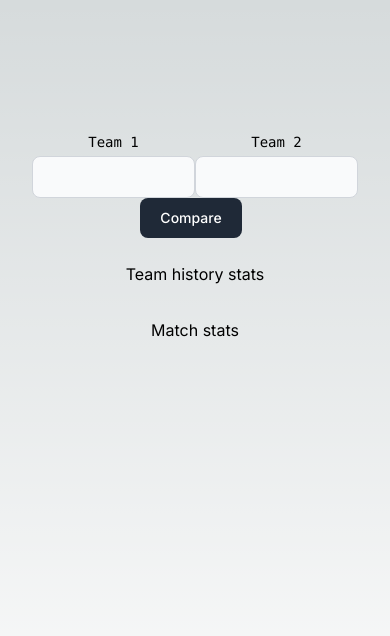
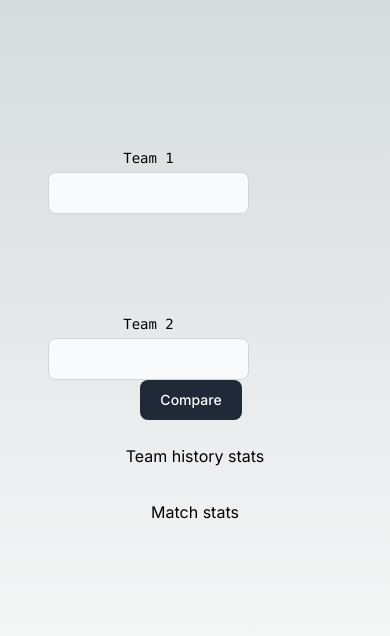
Before and after one commit to rafael-leal-mccormack/nba-total-scores-app, a Next.js app: page / in a window 390 px wide. Shown: the top 636 px of the page. Built offline with nearby package versions, Linux system fonts and the light colour scheme.

Commit message:
add loading state and add wrapping to tables for better phone design

```diff
--- a/src/app/api/route.ts
+++ b/src/app/api/route.ts
@@ -1,9 +1,9 @@
 import { NextRequest } from "next/server";
 // For local usage
-// import puppeteer, { Browser, Page } from "puppeteer";
+import puppeteer, { Browser, Page } from "puppeteer";
 
 // For remote usage
-import puppeteer, { Browser, Page } from "puppeteer-core";
+// import puppeteer, { Browser, Page } from "puppeteer-core";
 
 // export const runtime = "edge"
 export const maxDuration = 60;
--- a/src/app/page.tsx
+++ b/src/app/page.tsx
@@ -5,6 +5,7 @@
 import ATL from "../components/logos/atl";
 import Logo from "../components/Logo";
 import { NBAAbbreviation } from "../utils/util";
+import Spinner from "../components/Spinner";
 
 type Stats = {
   team1: Object[];
@@ -18,10 +19,19 @@
   const [stats, setStats] = useState<Stats>(null);
   const [team1Logo, setTeam1Logo] = useState<NBAAbbreviation>(null);
   const [team2Logo, setTeam2Logo] = useState<NBAAbbreviation>(null);
+  const [loading, setLoading] = useState<boolean>(false);
 
   return (
-    <main className="flex min-h-screen flex-col items-center p-8">
-      <div className="z-10 max-w-5xl w-full items-center justify-between font-mono text-sm flex">
+    <main className="flex min-h-screen flex-col items-center p-12">
+      {loading ? (
+        <div className="flex justify-center items-center absolute h-full w-full left-0 top-0">
+          <Spinner></Spinner>
+        </div>
+      ) : (
+        ""
+      )}
+
+      <div className="z-10 max-w-5xl flex-wrap w-full items-center justify-between font-mono text-sm flex">
         <div className="flex flex-col items-center">
           <div className="h-24 w-24">
             <Logo name={team1Logo}></Logo>
@@ -45,11 +55,12 @@
       </div>
       <button
         onClick={async () => {
+          setLoading(true);
           const res = await fetch(
             `/api?team1=${team1Ref.current?.value}&team2=${team2Ref.current?.value}`
           );
           const results: Stats = await res.json();
-
+          setLoading(false);
           setTeam1Logo((results?.match[0] as any)["TM"]);
           setTeam2Logo((results?.match[0] as any)["OPP"]);
           setStats(results);
@@ -59,7 +70,7 @@
         Compare
       </button>
       <h2 className="mt-4">Team history stats</h2>
-      <div className="z-10 max-w-5xl w-full items-center justify-between font-mono text-sm flex py-4 gap-6">
+      <div className="z-10 flex-wrap w-full items-center justify-between font-mono text-sm flex py-4 gap-6">
         <div className="overflow-scroll">
           <Table teamStats={stats?.team1}></Table>
         </div>
@@ -69,7 +80,7 @@
       </div>
 
       <h2>Match stats</h2>
-      <div className="z-10 max-w-5xl w-full items-center justify-between font-mono text-sm flex py-4">
+      <div className="z-10 w-full items-center justify-between font-mono text-sm flex py-4">
         <div className="w-full flex items-center">
           <div className="w-full overflow-scroll">
             <Table teamStats={stats?.match}></Table>
--- /dev/null
+++ b/src/components/Spinner.tsx
@@ -0,0 +1,9 @@
+export default function Spinner() {
+  return (<div role="status">
+  <svg aria-hidden="true" className="w-8 h-8 text-gray-200 animate-spin dark:text-gray-600 fill-blue-600" viewBox="0 0 100 101" fill="none" xmlns="http://www.w3.org/2000/svg">
+      <path d="M100 50.5908C100 78.2051 77.6142 100.591 50 100.591C22.3858 100.591 0 78.2051 0 50.5908C0 22.9766 22.3858 0.59082 50 0.59082C77.6142 0.59082 100 22.9766 100 50.5908ZM9.08144 50.5908C9.08144 73.1895 27.4013 91.5094 50 91.5094C72.5987 91.5094 90.9186 73.1895 90.9186 50.5908C90.9186 27.9921 72.5987 9.67226 50 9.67226C27.4013 9.67226 9.08144 27.9921 9.08144 50.5908Z" fill="currentColor"/>
+      <path d="M93.9676 39.0409C96.393 38.4038 97.8624 35.9116 97.0079 33.5539C95.2932 28.8227 92.871 24.3692 89.8167 20.348C85.8452 15.1192 80.8826 10.7238 75.2124 7.41289C69.5422 4.10194 63.2754 1.94025 56.7698 1.05124C51.7666 0.367541 46.6976 0.446843 41.7345 1.27873C39.2613 1.69328 37.813 4.19778 38.4501 6.62326C39.0873 9.04874 41.5694 10.4717 44.0505 10.1071C47.8511 9.54855 51.7191 9.52689 55.5402 10.0491C60.8642 10.7766 65.9928 12.5457 70.6331 15.2552C75.2735 17.9648 79.3347 21.5619 82.5849 25.841C84.9175 28.9121 86.7997 32.2913 88.1811 35.8758C89.083 38.2158 91.5421 39.6781 93.9676 39.0409Z" fill="currentFill"/>
+  </svg>
+  <span className="sr-only">Loading...</span>
+</div>)
+};
```
